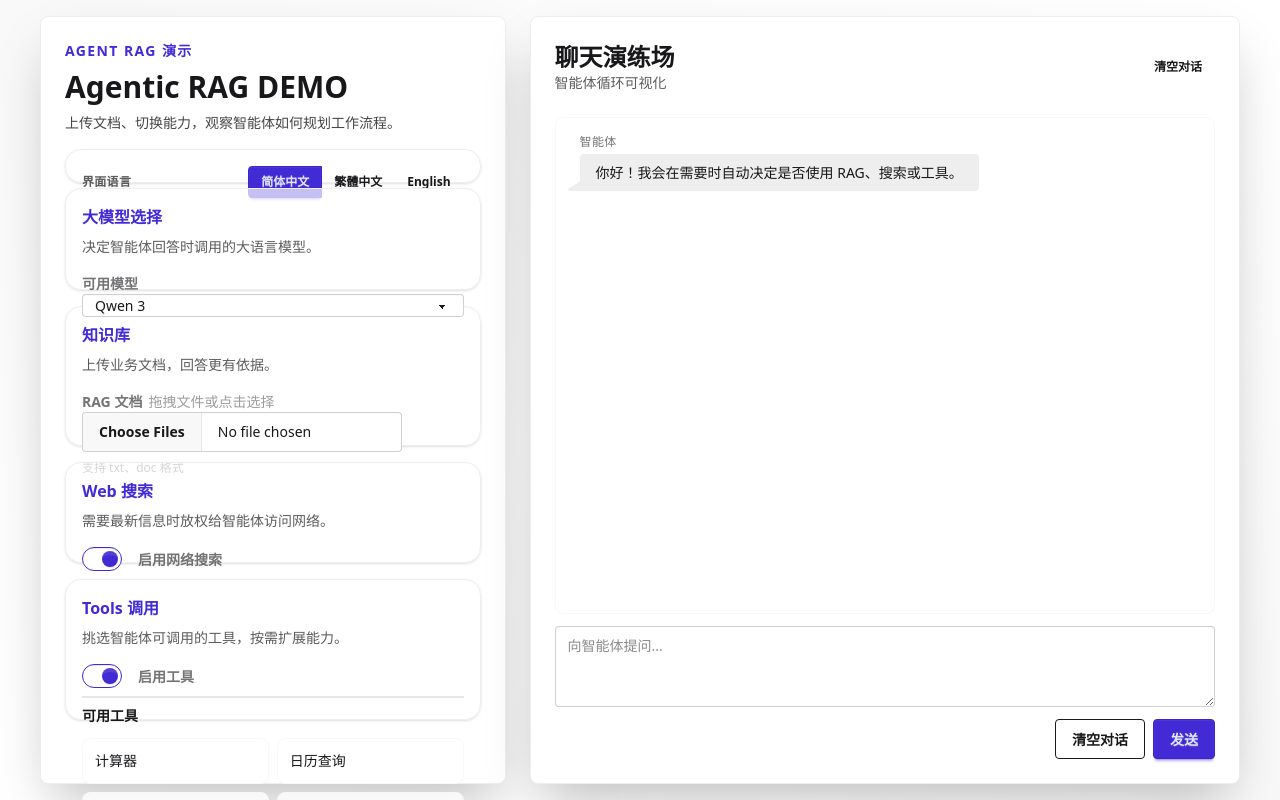
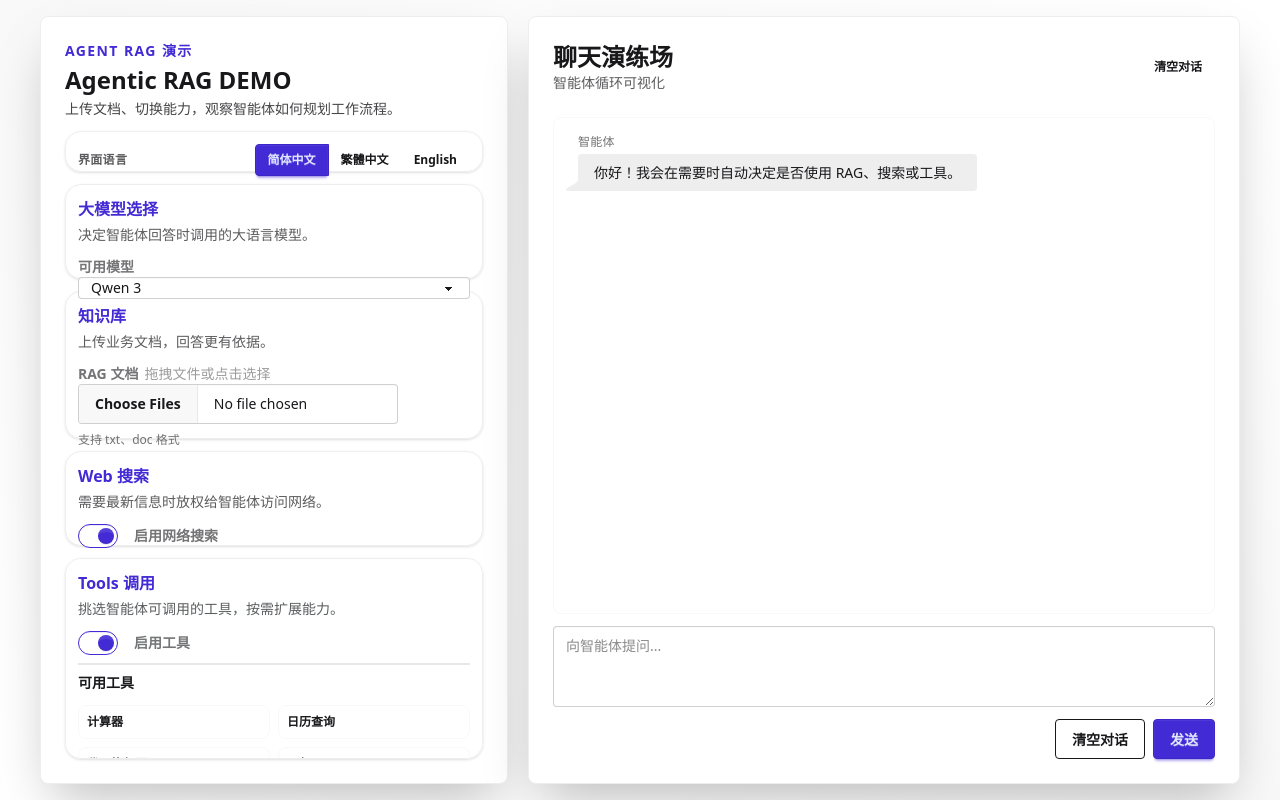
Before and after one commit to justin0x5eed/agent_demo, a React (Vite) app in the folder frontend/: page / in a window 1280 px wide. Built offline with nearby package versions, Linux system fonts and the light colour scheme.

Commit message:
Refine control panel layout (#126)

```diff
--- a/frontend/src/App.tsx
+++ b/frontend/src/App.tsx
@@ -356,18 +356,18 @@ Key takeaways: ${userMessage}`
 
   return (
     <div className="flex min-h-screen w-full flex-col bg-gradient-to-br from-base-200 via-base-100 to-base-200 px-4 py-6 text-base-content lg:h-screen lg:overflow-hidden lg:px-10 lg:py-4">
-      <div className="mx-auto flex min-h-0 w-full max-w-7xl flex-1 flex-col gap-6 lg:h-full lg:gap-8">
-        <div className="grid min-h-0 flex-1 grid-cols-1 gap-6 lg:h-full lg:grid-cols-5 lg:items-stretch">
-          <section className="card control-panel flex h-full min-h-0 flex-col border border-base-300 bg-base-100 shadow-2xl lg:col-span-2">
-            <div className="card-body flex min-h-0 flex-1 flex-col gap-4">
-              <header className="flex flex-col gap-2">
+      <div className="mx-auto flex min-h-0 w-full max-w-7xl flex-1 flex-col gap-5 lg:h-full lg:gap-7">
+        <div className="grid min-h-0 flex-1 grid-cols-1 gap-5 lg:h-full lg:grid-cols-5 lg:items-stretch">
+          <section className="card control-panel flex h-full min-h-0 flex-col border border-base-300 bg-base-100 shadow-2xl lg:col-span-2 lg:overflow-hidden">
+            <div className="card-body flex min-h-0 flex-1 flex-col gap-3 text-sm lg:overflow-y-auto">
+              <header className="flex flex-col gap-1">
                 <p className="text-sm font-semibold uppercase tracking-widest text-primary">{t.title}</p>
-                <h1 className="text-3xl font-bold">Agentic RAG DEMO</h1>
+                <h1 className="text-2xl font-bold leading-tight">Agentic RAG DEMO</h1>
                 <p className="text-sm opacity-80">{t.subtitle}</p>
               </header>
 
-              <div className="grid min-h-0 flex-1 grid-cols-1 gap-4 lg:grid-rows-[repeat(16,minmax(0,1fr))]">
-                <div className="flex h-full flex-wrap items-center justify-between gap-3 rounded-2xl border border-base-300 bg-base-100/70 p-4 shadow-sm lg:row-span-1">
+              <div className="grid min-h-0 flex-1 grid-cols-1 gap-3 lg:grid-rows-[repeat(12,minmax(0,1fr))]">
+                <div className="flex h-full flex-wrap items-center justify-between gap-3 rounded-2xl border border-base-300 bg-base-100/70 p-3 shadow-sm lg:row-span-1">
                   <span className="text-xs font-semibold uppercase tracking-wide opacity-70">{t.language}</span>
                   <div className="join">
                     <button
@@ -391,9 +391,9 @@ Key takeaways: ${userMessage}`
                   </div>
                 </div>
 
-                <div className="flex h-full flex-col rounded-2xl border border-base-300 bg-base-100/70 p-4 shadow-sm lg:row-span-3">
+                <div className="flex h-full flex-col rounded-2xl border border-base-300 bg-base-100/70 p-3 shadow-sm lg:row-span-2">
                   <p className="text-base font-semibold text-primary">{t.modelTitle}</p>
-                  <p className="mb-4 mt-2 text-sm opacity-70">{t.modelDescription}</p>
+                  <p className="mb-3 mt-1 text-sm opacity-70">{t.modelDescription}</p>
                   <label className="label" htmlFor="model-select">
                     <span className="label-text font-semibold">{t.modelLabel}</span>
                   </label>
@@ -411,11 +411,11 @@ Key takeaways: ${userMessage}`
                   </select>
                 </div>
 
-                <div className="flex h-full flex-col rounded-2xl border border-base-300 bg-base-100/70 p-4 shadow-sm lg:row-span-4">
+                <div className="flex h-full flex-col rounded-2xl border border-base-300 bg-base-100/70 p-3 shadow-sm lg:row-span-3">
                   <p className="text-base font-semibold text-primary">
                     {t.knowledgeBaseTitle}
                   </p>
-                  <p className="mb-4 mt-2 text-sm opacity-70">{t.knowledgeBaseDescription}</p>
+                  <p className="mb-3 mt-1 text-sm opacity-70">{t.knowledgeBaseDescription}</p>
                   <div className="form-control">
                     <label className="label">
                       <span className="label-text font-semibold">{t.uploadLabel}</span>
@@ -456,11 +456,11 @@ Key takeaways: ${userMessage}`
                   </div>
                 </div>
 
-                <div className="flex h-full flex-col rounded-2xl border border-base-300 bg-base-100/70 p-4 shadow-sm lg:row-span-3">
+                <div className="flex h-full flex-col rounded-2xl border border-base-300 bg-base-100/70 p-3 shadow-sm lg:row-span-2">
                   <p className="text-base font-semibold text-primary">
                     {t.webSearchTitle}
                   </p>
-                  <p className="mb-4 mt-2 text-sm opacity-70">{t.webSearchDescription}</p>
+                  <p className="mb-3 mt-1 text-sm opacity-70">{t.webSearchDescription}</p>
                   <label className="label cursor-pointer justify-start gap-4">
                     <input
                       type="checkbox"
@@ -472,11 +472,11 @@ Key takeaways: ${userMessage}`
                   </label>
                 </div>
 
-                <div className="flex h-full flex-col rounded-2xl border border-base-300 bg-base-100/70 p-4 shadow-sm lg:row-span-4">
+                <div className="flex h-full flex-col rounded-2xl border border-base-300 bg-base-100/70 p-3 shadow-sm lg:row-span-4 lg:overflow-y-auto">
                   <p className="text-base font-semibold text-primary">
                     {t.toolsTitle}
                   </p>
-                  <p className="mb-4 mt-2 text-sm opacity-70">{t.toolsDescription}</p>
+                  <p className="mb-3 mt-1 text-sm opacity-70">{t.toolsDescription}</p>
                   <label className="label cursor-pointer justify-start gap-4">
                     <input
                       type="checkbox"
@@ -492,7 +492,7 @@ Key takeaways: ${userMessage}`
                     {tools.map((tool) => (
                       <div
                         key={tool.id}
-                        className="rounded-box border border-base-200 bg-base-100/80 p-3 text-sm font-medium"
+                        className="rounded-box border border-base-200 bg-base-100/80 p-2 text-xs font-semibold"
                       >
                         {tool.label[language]}
                       </div>
```
